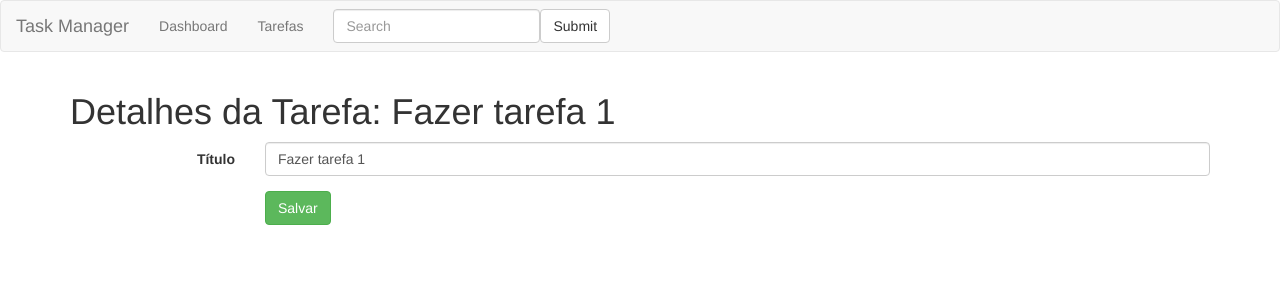
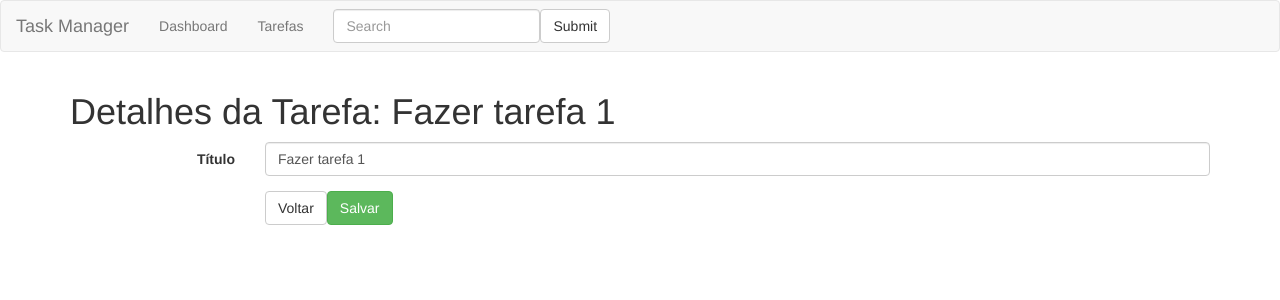
Before and after one commit to adrianorosaferreira/udemy-task-manager-angular, an Angular app: page /tasks/1 in a window 1280 px wide. Shown: the top 300 px of the page. Built offline with nearby package versions, Linux system fonts and the light colour scheme.

Commit message:
Adding navigation between TaskComponent and TaskDetailComponent

```diff
--- a/src/app/tasks/task-detail/task-detail.component.html
+++ b/src/app/tasks/task-detail/task-detail.component.html
@@ -9,6 +9,7 @@
     </div>
     <div class="form-group">
         <div class="col-sm-offset-2 col-sm-10">
+            <button class="btn btn-default" (click)="goBack()">Voltar</button>
             <button type="submit" class="btn btn-success">Salvar</button>
         </div>
     </div>
--- a/src/app/tasks/task-detail/task-detail.component.ts
+++ b/src/app/tasks/task-detail/task-detail.component.ts
@@ -2,6 +2,7 @@
 // import { Component, Input, OnInit } from '@angular/core';
 import { Component, OnInit } from '@angular/core';
 import { ActivatedRoute, Params} from '@angular/router';
+import { Location } from '@angular/common';
 
 import 'rxjs/add/operator/switchMap';
 
@@ -21,7 +22,8 @@ export class TaskDetailComponent implements OnInit {
 
     public constructor(
         private taskService: TaskService,
-        private route: ActivatedRoute
+        private route: ActivatedRoute,
+        private location: Location
     ) {}
 
     public ngOnInit() {
@@ -33,4 +35,8 @@ export class TaskDetailComponent implements OnInit {
             )
             .subscribe(task => this.task = task );
     }
+
+    public goBack() {
+        this.location.back();
+    }
 }
--- a/src/app/tasks/tasks.component.html
+++ b/src/app/tasks/tasks.component.html
@@ -9,10 +9,12 @@
             <td>{{ task.id }}</td>
             <td>{{ task.title }}</td>
             <td>
-                <button class="btn btn-info" data-toggle="modal" data-target="#taskDetailModal" (click)="onSelect(task)">
+                <!-- Removido o acesso do task Detail via modal -->
+                <!-- <button class="btn btn-info" data-toggle="modal" data-target="#taskDetailModal" (click)="onSelect(task)"> -->
+                <a  [routerLink]="['/tasks', task.id]" class="btn btn-info">
                     <span class="glyphicon glyphicon-info-sign"></span>
                     Detalhes
-                </button>
+                </a>
                 <button class="btn btn-danger">
                     <span class="glyphicon glyphicon-trash"></span>
                     Excluir
```
